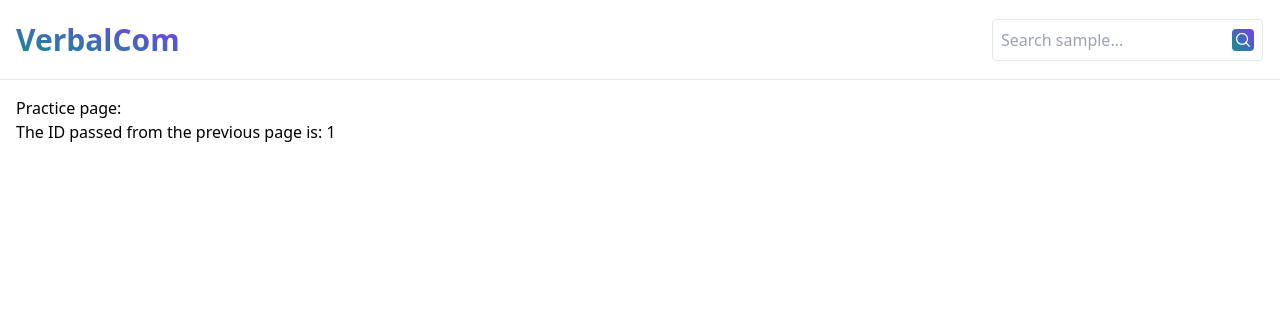
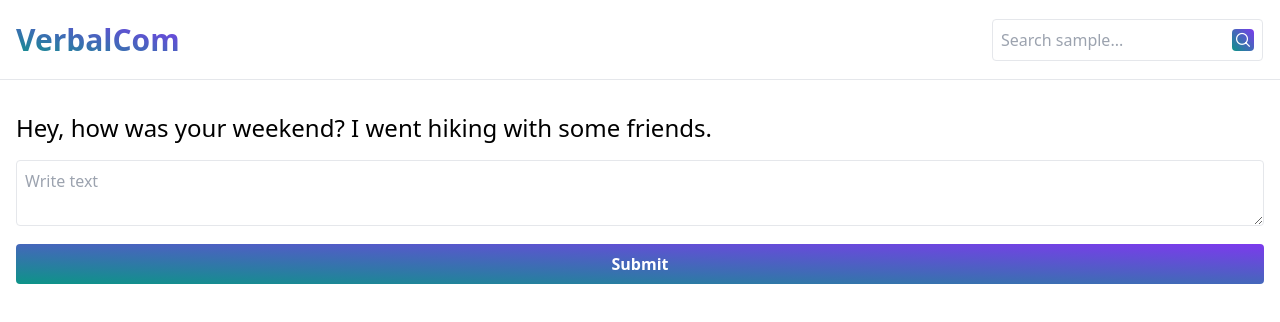
Before and after one commit to ashsajal1/verbalcom, a Vue app: page / in a window 1280 px wide. Both pictures are taken after a click on the element "Hey, how was your weekend? I went hiking with some friends.". Shown: the top 322 px of the page. Built offline with nearby package versions, Linux system fonts and the light colour scheme.

Commit message:
design: add btn textarea and large text

```diff
--- a/src/pages/Practice.vue
+++ b/src/pages/Practice.vue
@@ -2,14 +2,17 @@
 import { communicationSamples } from '@/lib/texts';
 import { ref } from 'vue';
 import { useRoute } from 'vue-router'
+import Button from '@/components/Button.vue';
 
 const route = useRoute()
 const id = route.query.id as string
-const praciceText = ref(communicationSamples.filter(text => text.id === id)[0])
-console.log(praciceText.value)
+const praciceSample = ref(communicationSamples.filter(text => text.id === id)[0])
 </script>
 
 <template>
-    <h1>Practice page:</h1>
-    <p>The ID passed from the previous page is: {{ id }}</p>
+    <div>
+        <h1 class="text-2xl font-extralight py-4">{{ praciceSample.text }}</h1>
+        <textarea placeholder="Write text" class="p-2 rounded border w-full"></textarea>
+        <Button class="w-full mt-3">Submit</Button>
+    </div>
 </template>
```
